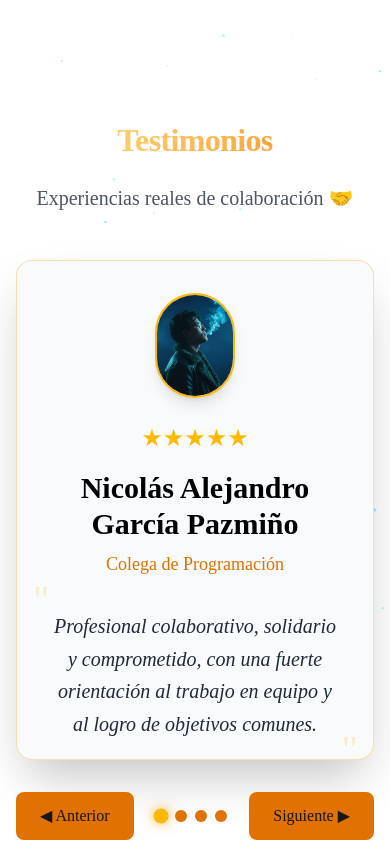
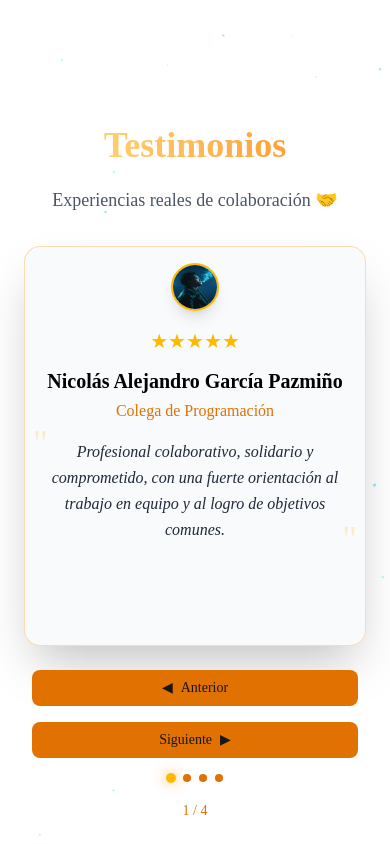
Before and after one commit to Jonar519/Trabajo-final-Jonar-Martinez, a Next.js app: page / in a window 390 px wide. Shown: the part 5820-6664 px from the top of the page. Built offline with nearby package versions, Linux system fonts and the light colour scheme.

Commit message:
Arreglando espacios

```diff
--- a/src/app/components/Testimonials.tsx
+++ b/src/app/components/Testimonials.tsx
@@ -55,27 +55,27 @@ export default function Testimonials() {
       <FloatingParticles />
 
       <div className="max-w-4xl mx-auto">
-        {/* Título con animación - CORREGIDO */}
+        {/* Título con animación */}
         <div
           ref={titleRef}
           className={`reveal-text ${isTitleVisible ? 'revealed' : ''}`}
         >
-          <h2 className="text-5xl sm:text-6xl font-bold text-center bg-gradient-to-r from-amber-200 to-orange-400 bg-clip-text text-transparent mb-6 pb-1 leading-tight">
+          <h2 className="text-4xl sm:text-5xl md:text-6xl font-bold text-center bg-gradient-to-r from-amber-200 to-orange-400 bg-clip-text text-transparent mb-4 sm:mb-6 pb-1 leading-tight">
             {testimonials.title}
           </h2>
 
-          <p className="text-gray-600 dark:text-gray-400 text-xl text-center mb-12">
+          <p className="text-gray-600 dark:text-gray-400 text-lg sm:text-xl text-center mb-8 sm:mb-12 px-4">
             {testimonials.description}
           </p>
         </div>
 
-        {/* Testimonio principal con transición suave MEJORADA */}
+        {/* Testimonio principal MEJORADO PARA MÓVIL */}
         <div
           ref={testimonialRef}
           className={`reveal-text ${isTestimonialVisible ? 'revealed' : ''}`}
           style={{ transitionDelay: isTestimonialVisible ? '0.2s' : '0s' }}
         >
-          <div className="relative h-[500px]">
+          <div className="relative h-auto min-h-[400px] sm:min-h-[500px]">
             {testimonials.testimonials.map((testimonial, index) => (
               <div
                 key={testimonial.id}
@@ -88,42 +88,48 @@ export default function Testimonials() {
                   transition: 'all 0.6s cubic-bezier(0.4, 0, 0.2, 1)'
                 }}
               >
-                <div className="bg-gray-50/95 dark:bg-gray-900/50 border border-amber-500/30 rounded-2xl p-8 sm:p-12 backdrop-blur-sm shadow-2xl h-full transition-all duration-500 hover:shadow-[0_0_30px_rgba(245,158,11,0.2)]">
-                  <div className="text-center mb-8">
-                    <div className="flex justify-center mb-6">
+                <div className="bg-gray-50/95 dark:bg-gray-900/50 border border-amber-500/30 rounded-2xl p-4 sm:p-8 md:p-12 backdrop-blur-sm shadow-2xl h-full transition-all duration-500 hover:shadow-[0_0_30px_rgba(245,158,11,0.2)] mx-2">
+                  <div className="text-center mb-4 sm:mb-8">
+                    <div className="flex justify-center mb-4 sm:mb-6">
                       <Image
                         src={testimonial.image}
                         alt={testimonial.name}
-                        width={80}
-                        height={80}
-                        className="rounded-full border-2 border-amber-400 shadow-lg transition-transform duration-600 hover:scale-110"
+                        width={60}
+                        height={60}
+                        className="rounded-full border-2 border-amber-400 shadow-lg transition-transform duration-600 hover:scale-110 w-12 h-12 sm:w-16 sm:h-16 md:w-20 md:h-20"
                       />
                     </div>
 
-                    <div className="flex justify-center mb-4">
+                    <div className="flex justify-center mb-3 sm:mb-4">
                       {[...Array(testimonial.rating)].map((_, i) => (
-                        <span key={i} className="text-amber-400 text-2xl transition-all duration-300 hover:scale-110">★</span>
+                        <span key={i} className="text-amber-400 text-xl sm:text-2xl transition-all duration-300 hover:scale-110">★</span>
                       ))}
                     </div>
 
-                    {/* NOMBRE CORREGIDO - CONDICIONAL PARA MODO CLARO/OSCURO */}
+                    {/* Información personal */}
                     <h3
-                      className="text-3xl font-bold mb-2 transition-all duration-600"
+                      className="text-xl sm:text-2xl md:text-3xl font-bold mb-1 sm:mb-2 transition-all duration-600"
                       style={{ color: resolvedTheme === 'light' ? 'rgb(0, 0, 0)' : 'rgb(255, 255, 255)' }}
                     >
                       {testimonial.name}
                     </h3>
-                    <p className="text-amber-600 dark:text-amber-300 text-lg mb-6 transition-all duration-600">
+                    <p className="text-amber-600 dark:text-amber-300 text-base sm:text-lg mb-4 sm:mb-6 transition-all duration-600">
                       {testimonial.role}
                     </p>
                   </div>
 
+                  {/* Texto del testimonio MEJORADO PARA MÓVIL */}
                   <div className="relative">
-                    <div className="text-amber-400 text-6xl absolute -top-8 -left-4 opacity-20 transition-all duration-600">&quot;</div>
-                    <p className="text-gray-800 dark:text-gray-200 text-xl sm:text-2xl leading-relaxed text-center italic relative z-10 transition-all duration-600">
-                      {testimonial.text}
-                    </p>
-                    <div className="text-amber-400 text-6xl absolute -bottom-8 -right-4 opacity-20 transition-all duration-600">&quot;</div>
+                    <div className="text-amber-400 text-4xl sm:text-6xl absolute -top-4 -left-2 sm:-top-8 sm:-left-4 opacity-20 transition-all duration-600">&quot;</div>
+
+                    {/* Contenedor scrollable para texto largo */}
+                    <div className="max-h-[200px] sm:max-h-[250px] overflow-y-auto px-1 sm:px-2">
+                      <p className="text-gray-800 dark:text-gray-200 text-base sm:text-lg md:text-xl leading-relaxed text-center italic relative z-10 transition-all duration-600">
+                        {testimonial.text}
+                      </p>
+                    </div>
+
+                    <div className="text-amber-400 text-4xl sm:text-6xl absolute -bottom-4 -right-2 sm:-bottom-8 sm:-right-4 opacity-20 transition-all duration-600">&quot;</div>
                   </div>
                 </div>
               </div>
@@ -131,32 +137,34 @@ export default function Testimonials() {
           </div>
         </div>
 
-        {/* Navegación inferior con animación MEJORADA */}
+        {/* Navegación inferior MEJORADA PARA MÓVIL */}
         <div
           ref={controlsRef}
           className={`reveal-text ${isControlsVisible ? 'revealed' : ''}`}
           style={{ transitionDelay: isControlsVisible ? '0.3s' : '0s' }}
         >
-          <div className="flex justify-between items-center mt-8">
+          <div className="flex flex-col sm:flex-row justify-between items-center gap-4 mt-6 sm:mt-8 px-4">
+            {/* Botón Anterior */}
             <button
               onClick={prevTestimonial}
               disabled={isTransitioning}
-              className={`px-6 py-3 text-base bg-amber-600 text-white rounded-lg transition-all duration-300 flex items-center gap-2 ${
+              className={`px-4 sm:px-6 py-2 text-sm sm:text-base bg-amber-600 text-white rounded-lg transition-all duration-300 flex items-center gap-2 w-full sm:w-auto justify-center ${
                 isTransitioning
                   ? "opacity-50 cursor-not-allowed scale-95"
                   : "hover:bg-amber-500 hover:scale-105 active:scale-95 hover:shadow-lg"
               }`}
             >
-              ◀ Anterior
+              ◀ <span className="sm:inline">Anterior</span>
             </button>
 
-            <div className="flex gap-2">
+            {/* Indicadores */}
+            <div className="flex gap-2 order-2 sm:order-none">
               {testimonials.testimonials.map((_, index) => (
                 <button
                   key={index}
                   onClick={() => goToTestimonial(index)}
                   disabled={isTransitioning}
-                  className={`w-3 h-3 rounded-full transition-all duration-300 ease-out ${
+                  className={`w-2 h-2 sm:w-3 sm:h-3 rounded-full transition-all duration-300 ease-out ${
                     index === activeTestimonio
                       ? "bg-amber-400 scale-125 shadow-[0_0_10px_rgba(245,158,11,0.8)]"
                       : "bg-amber-600 hover:bg-amber-500 hover:scale-110"
@@ -165,22 +173,23 @@ export default function Testimonials() {
               ))}
             </div>
 
+            {/* Botón Siguiente */}
             <button
               onClick={nextTestimonial}
               disabled={isTransitioning}
-              className={`px-6 py-3 text-base bg-amber-600 text-white rounded-lg transition-all duration-300 flex items-center gap-2 ${
+              className={`px-4 sm:px-6 py-2 text-sm sm:text-base bg-amber-600 text-white rounded-lg transition-all duration-300 flex items-center gap-2 w-full sm:w-auto justify-center ${
                 isTransitioning
                   ? "opacity-50 cursor-not-allowed scale-95"
                   : "hover:bg-amber-500 hover:scale-105 active:scale-95 hover:shadow-lg"
               }`}
             >
-              Siguiente ▶
+              <span className="sm:inline">Siguiente</span> ▶
             </button>
           </div>
 
           {/* Contador */}
-          <div className="text-center mt-6">
-            <span className="text-amber-600 dark:text-amber-400 text-base transition-all duration-300">
+          <div className="text-center mt-4">
+            <span className="text-amber-600 dark:text-amber-400 text-sm sm:text-base transition-all duration-300">
               {activeTestimonio + 1} / {testimonials.testimonials.length}
             </span>
           </div>
```
